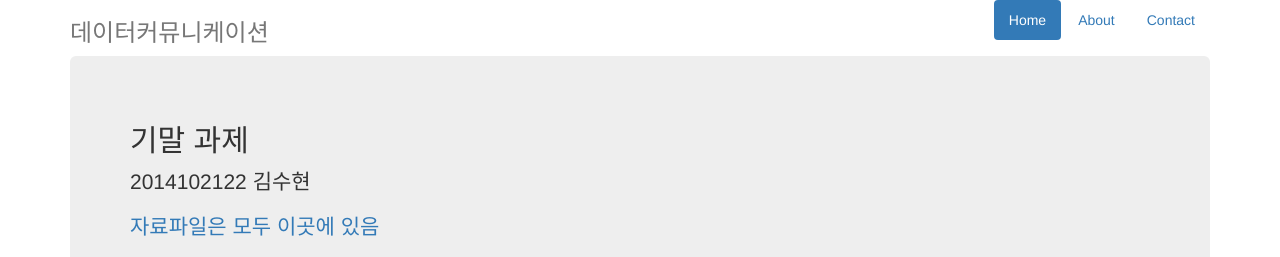
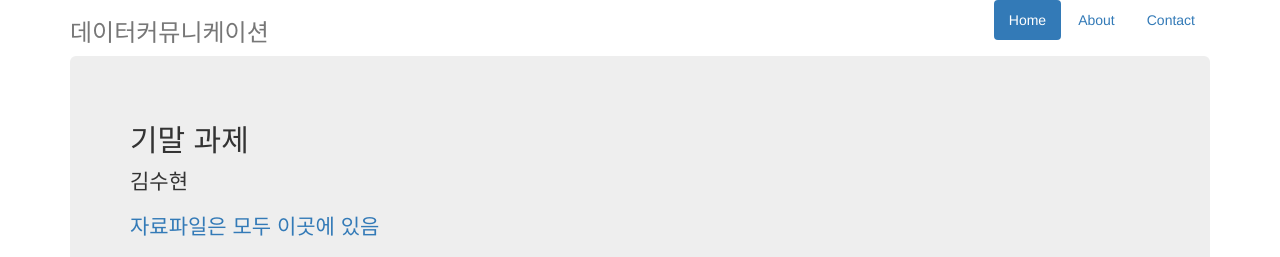
Before and after one commit to jayaja64/jayaja64.github.io, a plain HTML site: page boot.html in a window 1280 px wide. Shown: the top 257 px of the page. Drawn offline with nearby package versions, Linux system fonts and the light colour scheme; a script that the page names is missing.

Commit message:
Update boot.html

```diff
--- a/boot.html
+++ b/boot.html
@@ -44,7 +44,7 @@
 
       <div class="jumbotron">
         <h2>기말 과제</h2>
-        <p class="lead">2014102122 김수현</p>
+        <p class="lead">김수현</p>
         <p><a href="https://sites.google.com/a/minds.kr/file/file">자료파일은 모두 이곳에 있음</a></p>
       </div>
 
```
